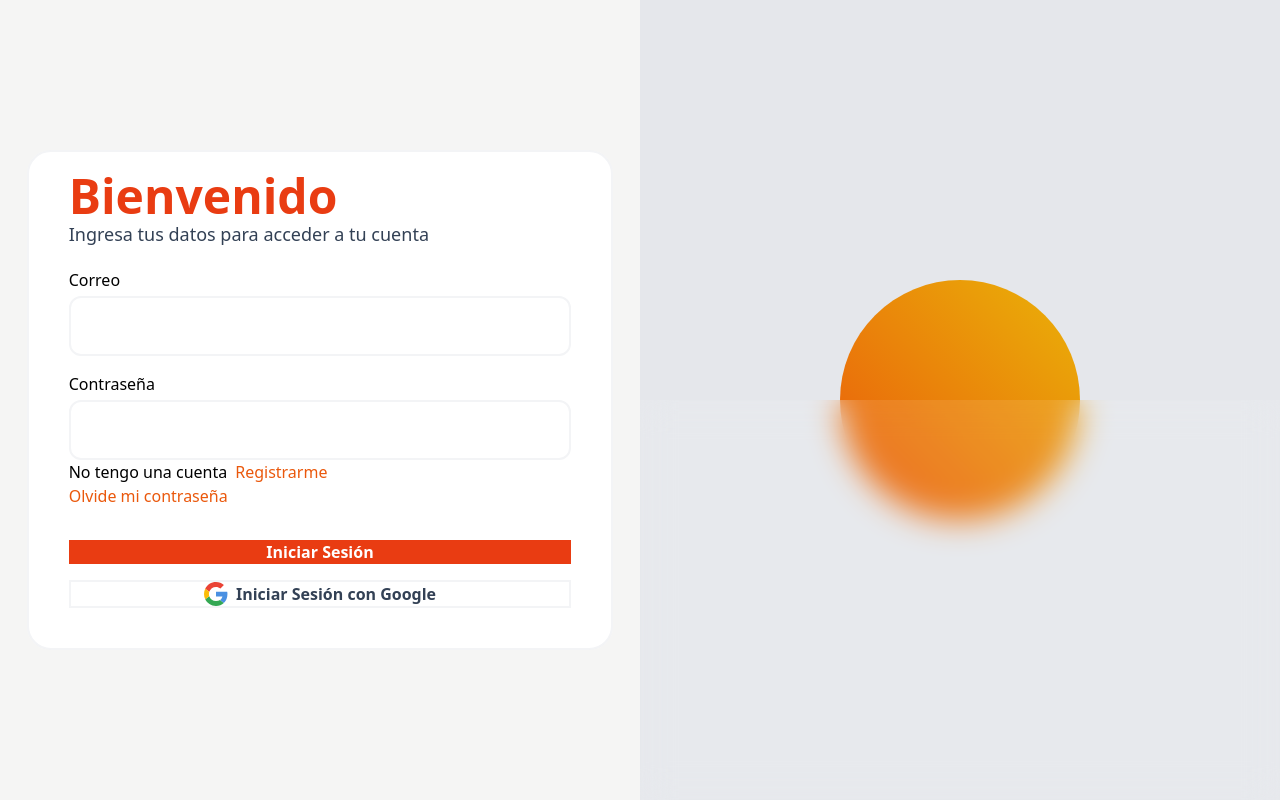
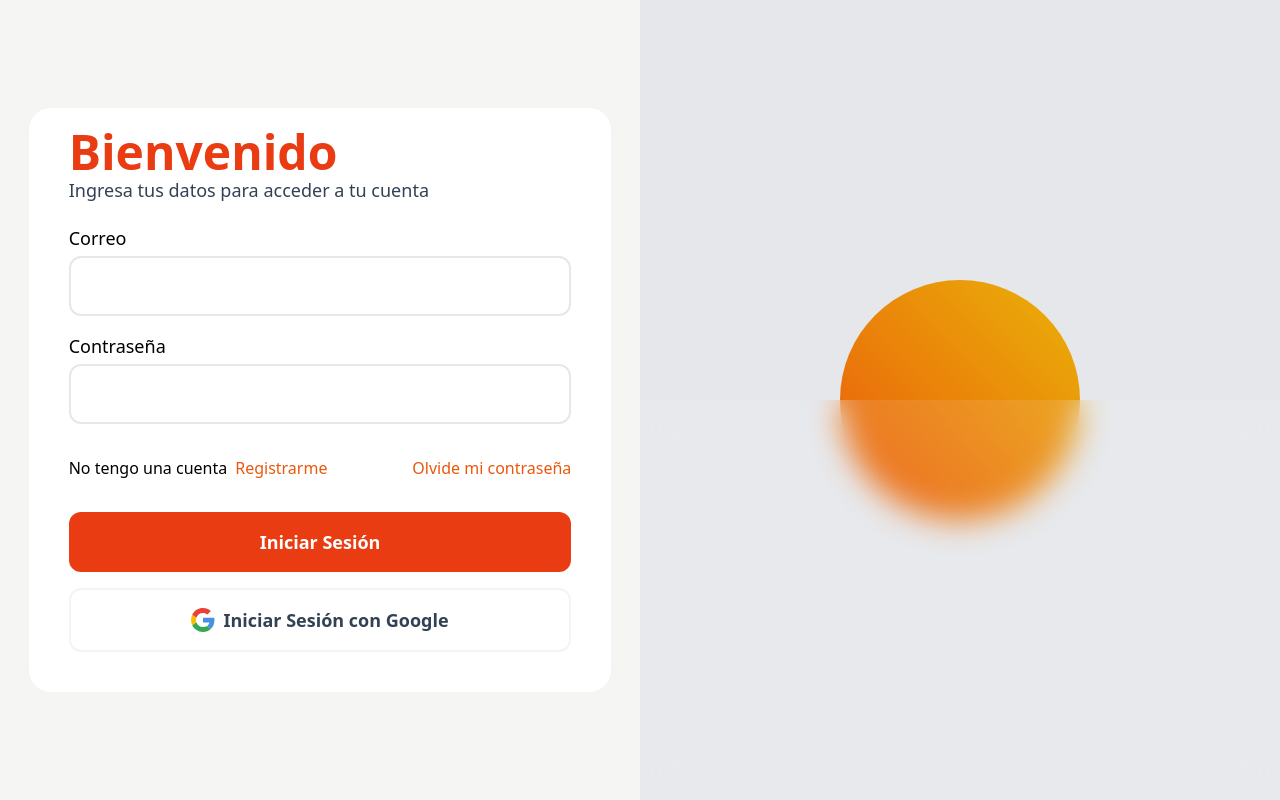
Before and after one commit to MarianaECorona/gasometrics, a React (Vite) app in the folder WebFront/: page /login in a window 1280 px wide. Built offline with nearby package versions, Linux system fonts and the light colour scheme.

Commit message:
estilos del formulario

```diff
--- a/WebFront/src/styles.js
+++ b/WebFront/src/styles.js
@@ -25,7 +25,11 @@ const styles = {
 
     sectionInfo: `flex-1 ${styles.flexStart} flex-col`,
 
-    inputLog:`w-full border-2 border-gray-100 rounded-xl p-4 mt-1 bg-transparent`,
+    inputLog:`w-full border-2 border-gray-200 rounded-xl p-4 mt-1 bg-transparent`,
+    labelLog:`text-lg font-medium`,
+
+    logExtras:`mt-8 flex justify-between items-center`,
+    buttonLog:`active:scale-[.98] active:duration-75 transition-all hover:scale-[1.01]  ease-in-out transform py-4 rounded-xl text-lg`,
 
   };
 
```
